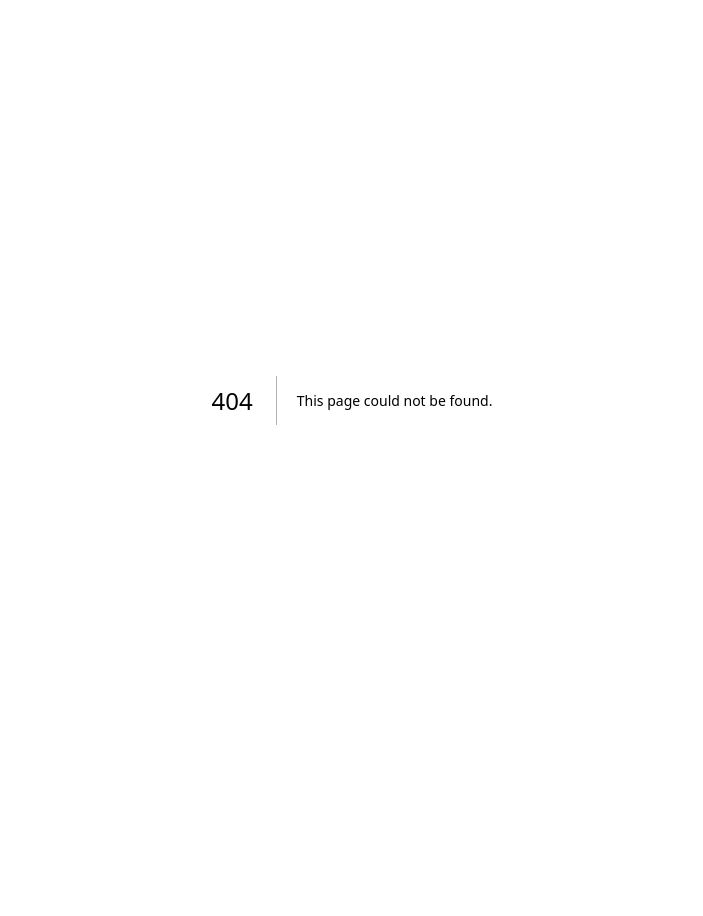
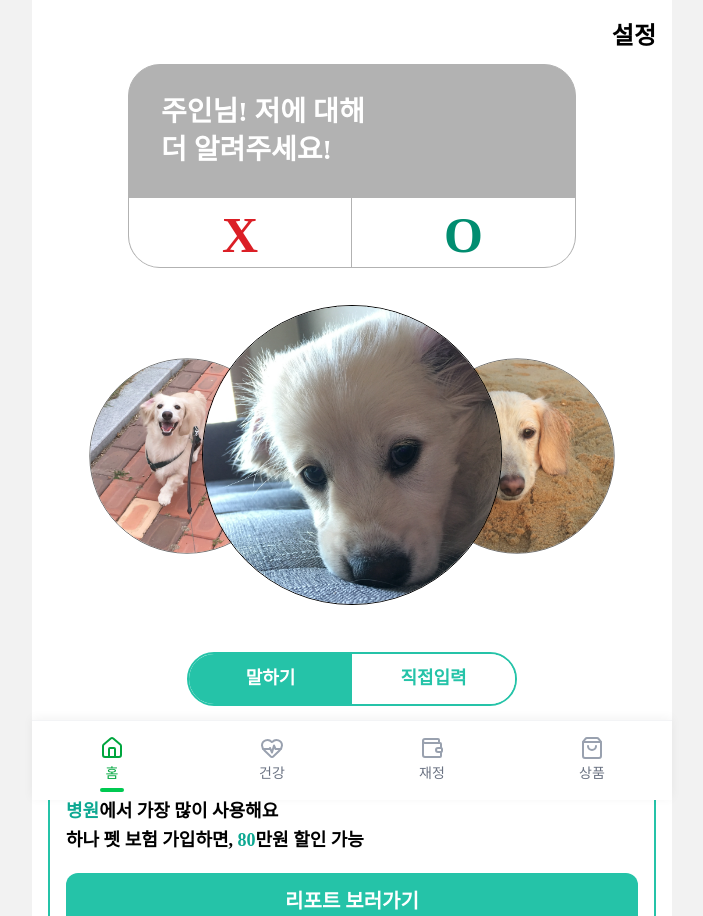
Before and after one commit to My-Golden-Kids/MGK, a Next.js app in the folder FE/: page /home in a window 1280 px wide. Before the commit this address had no page. Shown: the top 916 px of the page, without its empty margins (288-991 px from the left). Before the commit the page ends 800 px from the top, so only its background shows below. Built offline with nearby package versions, Linux system fonts and the light colour scheme.

Commit message:
feat: 홈 화면 추가, SelectedPetProfile.tsx 수정

```diff
--- /dev/null
+++ b/FE/app/home/page.tsx
@@ -0,0 +1,117 @@
+"use client";
+
+import { useState } from "react";
+import Link from "next/link";
+import { useRouter } from "next/navigation";
+import HomePromptBubble from "@/components/home/HomePromptBubble";
+import SelectedPetProfile from "@/components/home/SelectedPetProfile";
+import { BottomNavigation } from "@/components/common/BottomNavigation";
+
+const pets = [
+  {
+    id: 1,
+    name: "돌",
+    imageUrl: "/images/pet/dolmeng1.jpeg",
+  },
+  {
+    id: 2,
+    name: "멩",
+    imageUrl: "/images/pet/dolmeng2.jpeg",
+  },
+  {
+    id: 3,
+    name: "이",
+    imageUrl: "/images/pet/dolmeng3.jpeg",
+  },
+];
+
+export default function HomePage() {
+  const router = useRouter();
+  const [selectedPetId, setSelectedPetId] = useState<number | string>(1);
+  const [showBubble, setShowBubble] = useState(true);
+
+  return (
+    <div className="flex min-h-dvh flex-col bg-[#FFFFFF]">
+      <main className="flex-1 px-4 pt-6 pb-4">
+        <header className="mb-4 flex justify-end">
+          <Link
+            href="/settings"
+            className="cursor-pointer text-[24px] font-extrabold leading-none text-black"
+          >
+            설정
+          </Link>
+        </header>
+
+        <section className="mb-5">
+          <div className={showBubble ? "" : "invisible"}>
+            <HomePromptBubble
+              message={`주인님! 저에 대해\n더 알려주세요!`}
+              showAnswerButtons={true}
+              onYesClick={() => router.push("/settings")}
+              onNoClick={() => setShowBubble(false)}
+              yesLabel="O"
+              noLabel="X"
+            />
+          </div>
+        </section>
+
+        <section className="mb-6">
+          <SelectedPetProfile
+            pets={pets}
+            selectedPetId={selectedPetId}
+            onChange={setSelectedPetId}
+            onSelectedClick={() => router.push("/home/talk")}
+          />
+        </section>
+
+        <section className="mb-8 flex justify-center">
+          <div className="flex h-[54px] w-full max-w-[330px] overflow-hidden rounded-full border-2 border-[#25C3A8] bg-white">
+            <button
+              type="button"
+              onClick={() => router.push("/home/talk")}
+              className="flex flex-1 cursor-pointer items-center justify-center bg-[#25C3A8] text-[18px] font-extrabold text-white"
+            >
+              말하기
+            </button>
+            <button
+              type="button"
+              className="flex flex-1 cursor-pointer items-center justify-center bg-white text-[18px] font-extrabold text-[#25C3A8]"
+            >
+              직접입력
+            </button>
+          </div>
+        </section>
+
+        <section className="rounded-[24px] border-2 border-[#25C3A8] bg-white px-4 py-5">
+          <div className="mb-3 flex items-start justify-between gap-3">
+            <h2 className="text-[20px] font-extrabold leading-tight text-[#0DA892]">
+              이번달 소비
+            </h2>
+            <p className="text-right text-[22px] font-extrabold leading-tight text-black">
+              20,000,000원
+            </p>
+          </div>
+
+          <p className="mb-1 text-[18px] font-bold leading-snug text-black">
+            <span className="text-[#0DA892]">병원</span>에서 가장 많이 사용해요
+          </p>
+
+          <p className="mb-5 text-[18px] font-bold leading-snug text-black">
+            하나 펫 보험 가입하면, <span className="text-[#0DA892]">80</span>
+            만원 할인 가능
+          </p>
+
+          <button
+            type="button"
+            onClick={() => router.push("/reports")}
+            className="flex h-[56px] w-full cursor-pointer items-center justify-center rounded-[12px] bg-[#25C3A8] text-[20px] font-extrabold text-white"
+          >
+            리포트 보러가기
+          </button>
+        </section>
+      </main>
+
+      <BottomNavigation />
+    </div>
+  );
+}
--- a/FE/components/home/SelectedPetProfile.tsx
+++ b/FE/components/home/SelectedPetProfile.tsx
@@ -1,7 +1,7 @@
-'use client';
+"use client";
 
-import { useMemo, useRef } from 'react';
-import PetProfileImage from '@/components/home/pet/PetProfileImage';
+import { useMemo, useRef } from "react";
+import PetProfileImage from "@/components/home/pet/PetProfileImage";
 
 type Pet = {
   id: number | string;
@@ -13,6 +13,7 @@ type SelectedPetProfileProps = {
   pets: Pet[];
   selectedPetId: number | string;
   onChange: (petId: number | string) => void;
+  onSelectedClick?: (petId: number | string) => void;
 };
 
 type PositionStyle = {
@@ -24,34 +25,34 @@ type PositionStyle = {
 
 const POSITION_MAP: Record<number, PositionStyle> = {
   [-2]: {
-    translateX: '-90%',
-    scale: '0.40',
+    translateX: "-90%",
+    scale: "0.40",
     zIndex: 30,
-    opacity: '0.8',
+    opacity: "0.8",
   },
   [-1]: {
-    translateX: '-55%',
-    scale: '0.65',
+    translateX: "-55%",
+    scale: "0.65",
     zIndex: 40,
-    opacity: '0.9',
+    opacity: "0.9",
   },
   0: {
-    translateX: '0%',
-    scale: '1',
+    translateX: "0%",
+    scale: "1",
     zIndex: 50,
-    opacity: '1',
+    opacity: "1",
   },
   1: {
-    translateX: '55%',
-    scale: '0.65',
+    translateX: "55%",
+    scale: "0.65",
     zIndex: 40,
-    opacity: '0.9',
+    opacity: "0.9",
   },
   2: {
-    translateX: '90%',
-    scale: '0.40',
+    translateX: "90%",
+    scale: "0.40",
     zIndex: 30,
-    opacity: '0.8',
+    opacity: "0.8",
   },
 };
 
@@ -59,6 +60,7 @@ export default function SelectedPetProfile({
   pets,
   selectedPetId,
   onChange,
+  onSelectedClick,
 }: SelectedPetProfileProps) {
   const pointerStartX = useRef<number | null>(null);
   const pointerEndX = useRef<number | null>(null);
@@ -177,9 +179,17 @@ export default function SelectedPetProfile({
             >
               <PetProfileImage
                 imageUrl={pet.imageUrl}
-                onClick={() => onChange(pet.id)}
-                className={`h-[220px] w-[220px] md:h-[260px] md:w-[260px] lg:h-[300px] lg:w-[300px] ${isSelected ? '' : 'pointer-events-auto'}
-                `}
+                onClick={() => {
+                  if (isDragging.current) return;
+
+                  if (isSelected) {
+                    onSelectedClick?.(pet.id);
+                    return;
+                  }
+
+                  onChange(pet.id);
+                }}
+                className="h-[220px] w-[220px] md:h-[260px] md:w-[260px] lg:h-[300px] lg:w-[300px]"
               />
             </div>
           );
@@ -188,3 +198,5 @@ export default function SelectedPetProfile({
     </section>
   );
 }
+
+//
```
